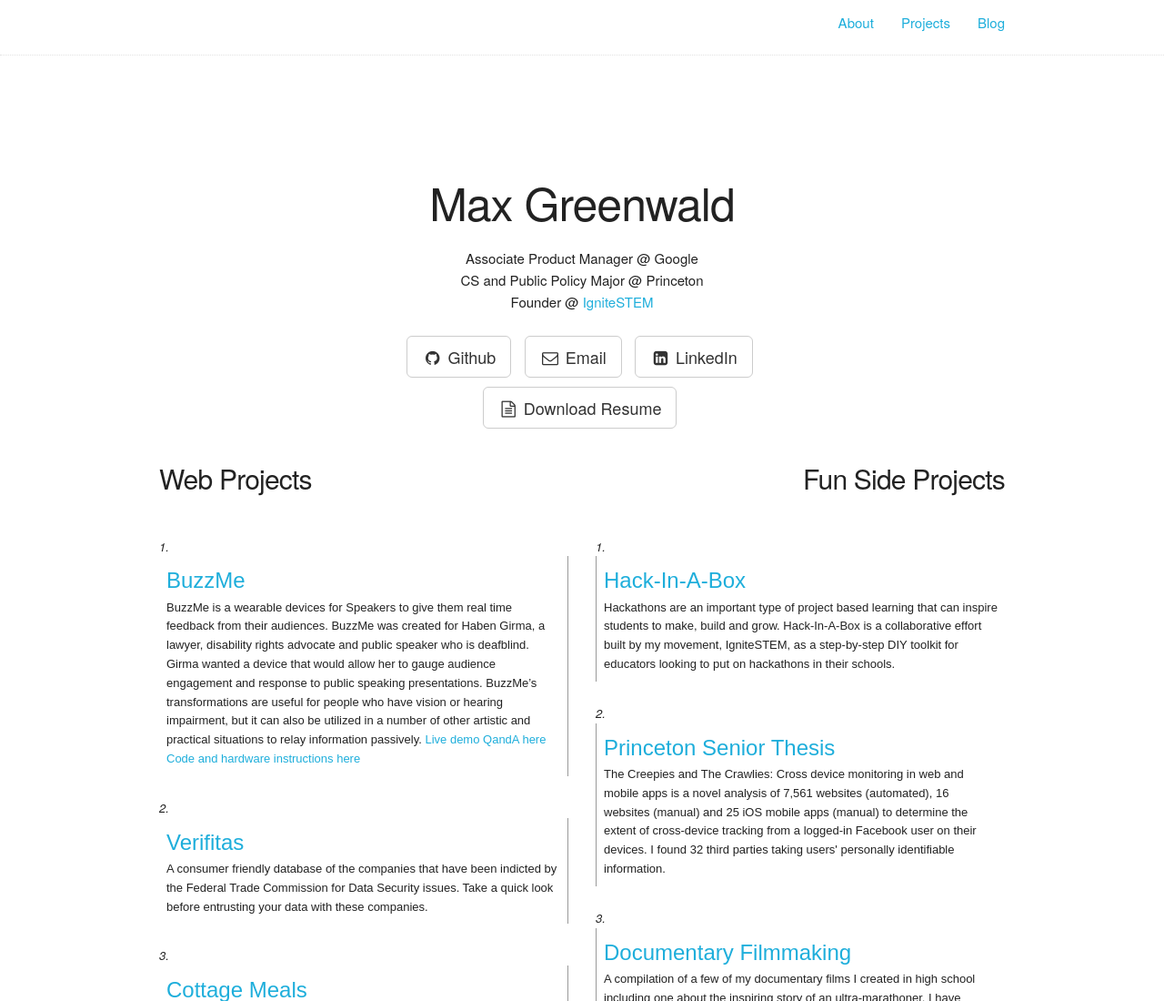
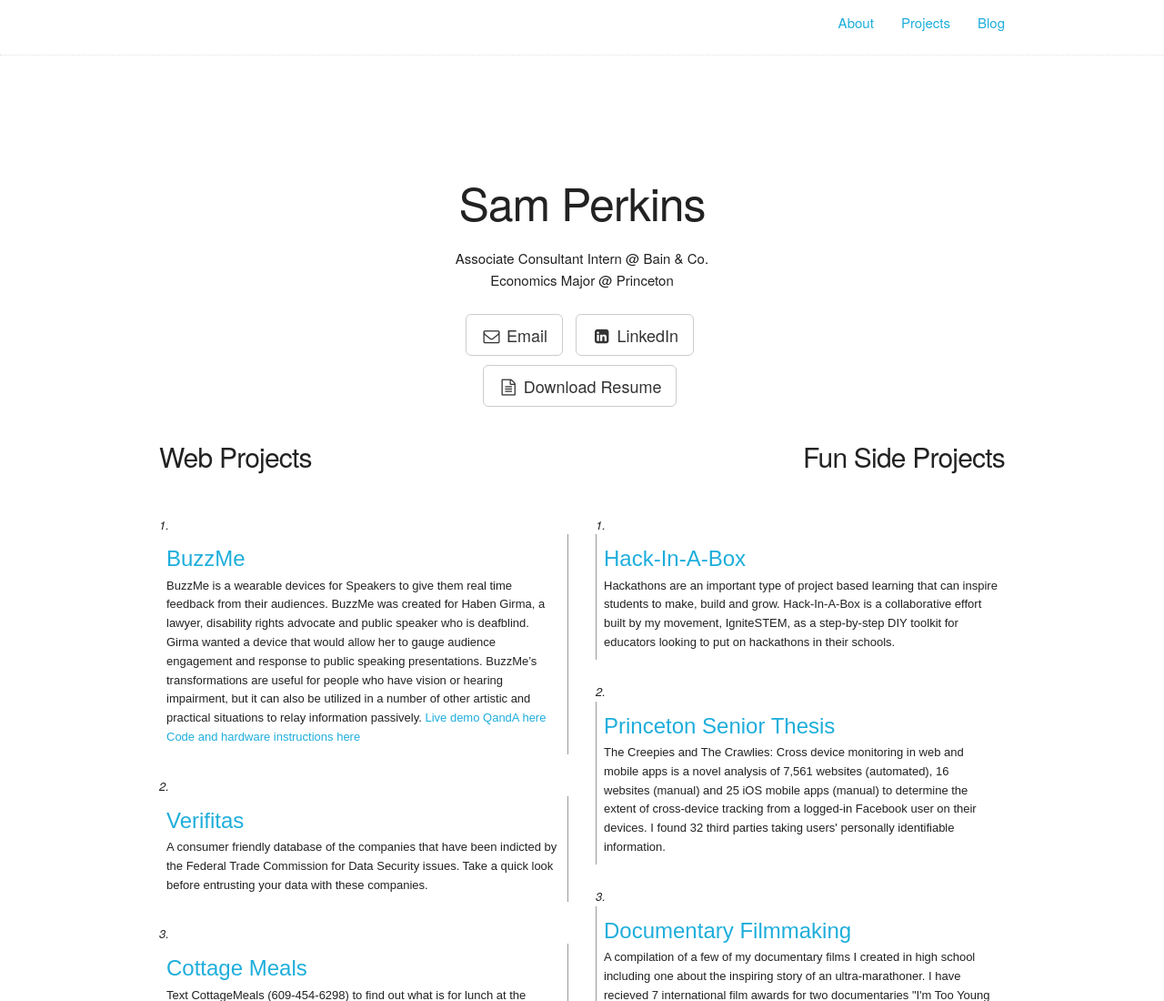
Before and after one commit to 14perkinss/14perkinss.github.io, a plain HTML site: page index.html in a window 1280 px wide. Shown: the top 1100 px of the page at 91% size. Drawn offline with Linux system fonts and the light colour scheme.

Commit message:
begun reworking template

```diff
--- a/index.html
+++ b/index.html
@@ -4,13 +4,12 @@
 <head>
 
   <meta charset="utf-8">
-  <meta name="Description" CONTENT="Personal Website for Max Greenwald, a guy interested in entrepreneurship, data security and the Denver Broncos">
+  <meta name="Description" CONTENT="Personal Website for Sam Perkins">
   <meta http-equiv="X-UA-Compatible" content="IE=edge">
   <meta name="viewport" content="width=device-width, initial-scale=1">
   <meta name="one touch contact exchange" content="">
-  <meta name="COS 333" content="">
 
-  <title>Max Greenwald</title>
+  <title>Sam Perkins</title>
 
   <link rel="shortcut icon" href="static/img/swapLogo.ico">
 
@@ -93,23 +92,20 @@
                       <br>
 
 
-                      <h1>Max Greenwald</h1>
+                      <h1>Sam Perkins</h1>
 
-                      <p>Associate Product Manager @ Google <br> CS and Public Policy Major @ Princeton <br> Founder @ <a href="//www.ignitestem.org" target="_blank">IgniteSTEM</span></a> </p>
+                      <p>Associate Consultant Intern @ Bain & Co. <br> Economics Major @ Princeton </p>
                       <p></p>
                       <ul class="list-inline banner-social-buttons">
                         <li>
-                          <a href="https://github.com/MaxGreenwald/" target="_blank" class="btn btn-default btn-lg"><i class="fa fa-github fa-fw"></i> <span class="network-name">Github</span></a>
+                          <a href="https://mail.google.com/mail/u/0/?view=cm&fs=1&tf=1&to=davidsp@princeton.edu" target="_blank" class="btn btn-default btn-lg"><i class="fa fa-envelope-o fa-fw"></i> <span class="network-name">Email</span></a>
                         </li>
                         <li>
-                          <a href="https://mail.google.com/mail/u/0/?view=cm&fs=1&tf=1&to=maxpg@princeton.edu" target="_blank" class="btn btn-default btn-lg"><i class="fa fa-envelope-o fa-fw"></i> <span class="network-name">Email</span></a>
-                        </li>
-                          <li>
-                          <a href="https://www.linkedin.com/pub/max-greenwald/8a/b64/894" target="_blank" class="btn btn-default btn-lg"><i class="fa fa-leelee-square fa-fw"></i> <span class="network-name">LinkedIn</span></a>
+                          <a href="https://www.linkedin.com/in/davidsamperkins/" target="_blank" class="btn btn-default btn-lg"><i class="fa fa-leelee-square fa-fw"></i> <span class="network-name">LinkedIn</span></a>
                         </li>
                         <br>
                         <li>
-                          <a href="static/pdf/GreenwaldResumeCurrent12-25-16.pdf" download="MaxGreenwaldResume" class="btn btn-default btn-lg"><i class="fa fa-file-text-o fa-fw"></i> <span class="network-name">Download Resume</span></a>
+                          <a href="" download="" class="btn btn-default btn-lg"><i class="fa fa-file-text-o fa-fw"></i> <span class="network-name">Download Resume</span></a>
                         </li>
                       </ul>
                     </div>
```
